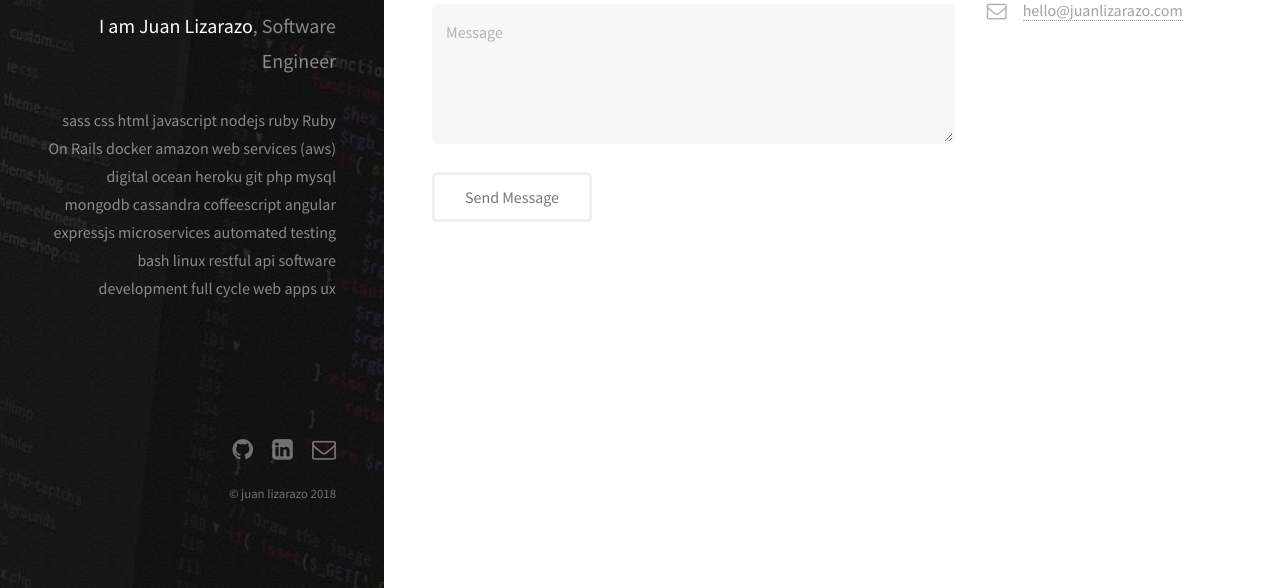
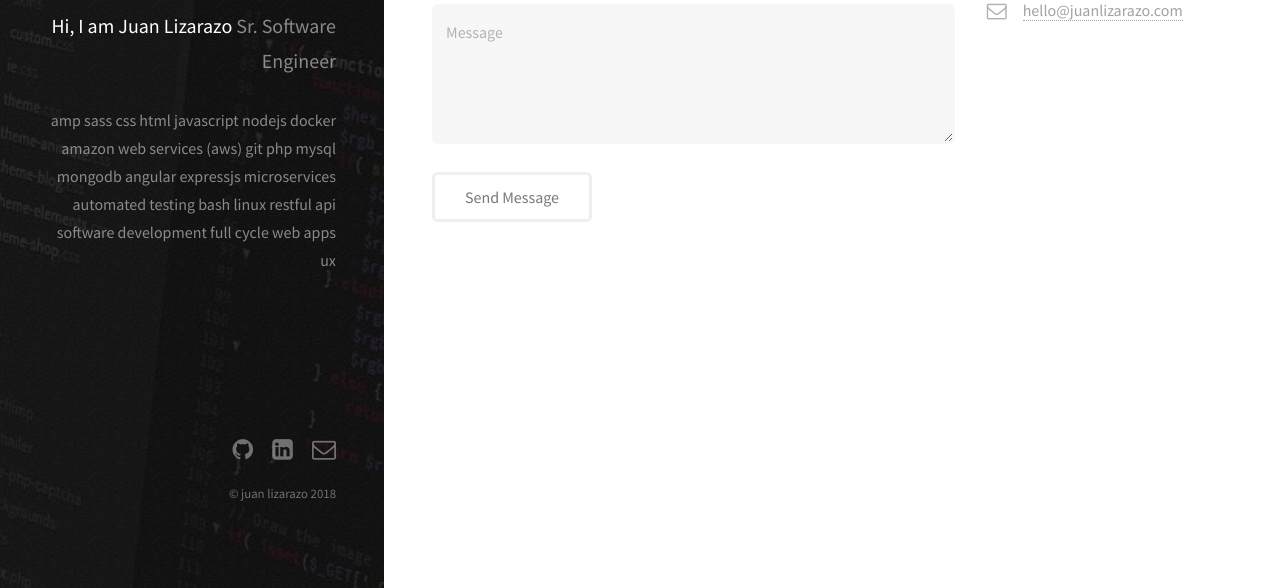
Before and after one commit to juanlizarazo/jlizarazo.github.io, a plain HTML site: page index.html in a window 1280 px wide. Shown: the part 212-800 px from the top of the page. Drawn offline with Linux system fonts and the light colour scheme.

Commit message:
Update header

```diff
--- a/index.html
+++ b/index.html
@@ -26,9 +26,12 @@
       <img src="images/avatar.jpg" alt="" />
     </a>
     <h1>
-      <strong>I am Juan Lizarazo</strong>, Software Engineer</h1>
-    <br> sass css html javascript nodejs ruby Ruby On Rails docker amazon web services (aws) digital ocean heroku git php mysql
-    mongodb cassandra coffeescript angular expressjs microservices automated testing bash linux restful api software development
+      <strong>Hi, I am Juan Lizarazo</strong><br>
+      <small>Sr. Software Engineer</small>
+    </h1>
+
+    <br> amp sass css html javascript nodejs docker amazon web services (aws) git php mysql
+    mongodb angular expressjs microservices automated testing bash linux restful api software development
     full cycle web apps ux
   </header>
 
```
